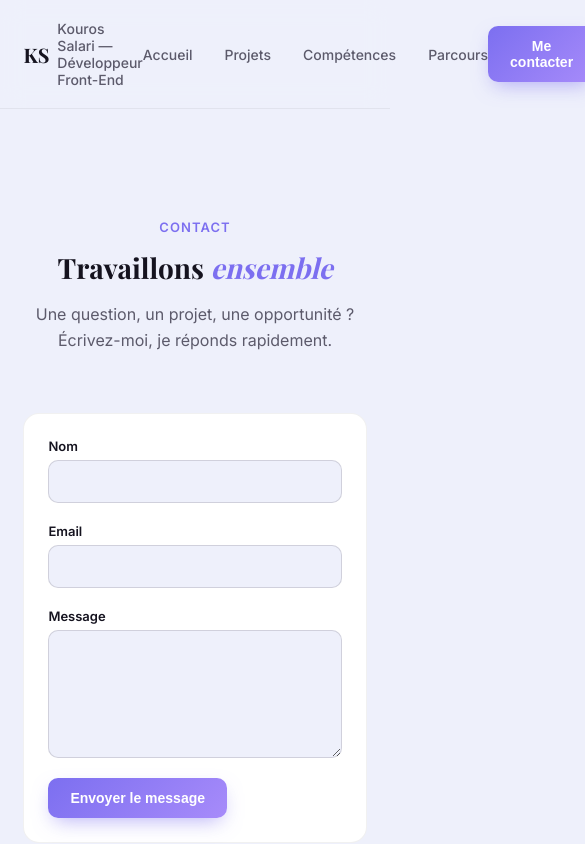
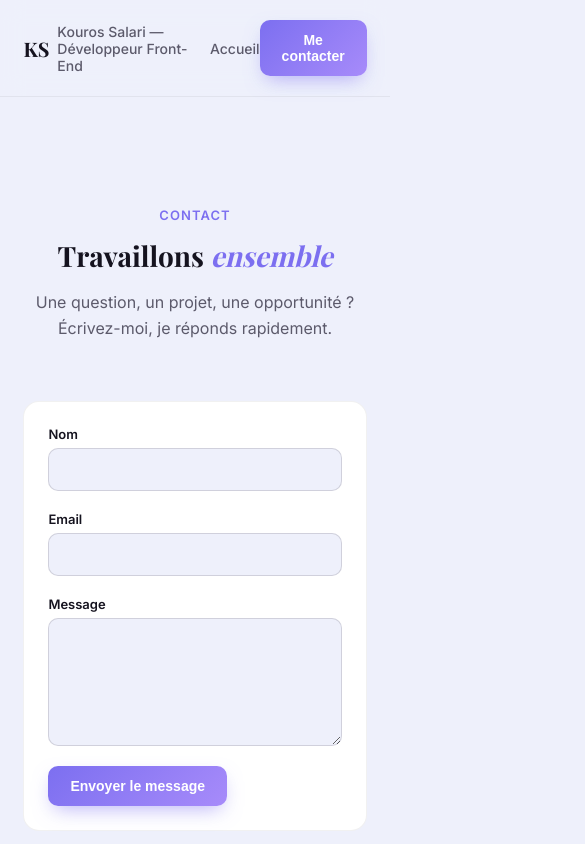
Before and after one commit to kourossalari/Mon-site, a Next.js app in the folder Front-end/kouros-portfolio/: page /contact in a window 390 px wide. Shown: the top 844 px of the page, 585 px wide, since content can reach past the window. Built offline with nearby package versions, Linux system fonts and the light colour scheme; a web font is replaced by a local one.

Commit message:
feat: managemnt media

```diff
--- a/Front-end/kouros-portfolio/src/app/globals.css
+++ b/Front-end/kouros-portfolio/src/app/globals.css
@@ -97,6 +97,11 @@ nav a:hover {
 }
 nav a:hover::after {
   width: 100%;
+}
+@media (max-width: 780px) {
+  .linkMedia {
+    display: none;
+  }
 }
 
 /* ---------- BUTTONS ---------- */
--- a/Front-end/kouros-portfolio/src/components/Header.jsx
+++ b/Front-end/kouros-portfolio/src/components/Header.jsx
@@ -9,9 +9,9 @@ export default function Header() {
       </div>
       <nav>
         <Link href="/">Accueil</Link>
-        <Link href="/#projets">Projets</Link>
-        <Link href="/#competences">Compétences</Link>
-        <Link href="/#parcours">Parcours</Link>
+        <Link href="/#projets" className="linkMedia">Projets</Link>
+        <Link href="/#competences" className="linkMedia">Compétences</Link>
+        <Link href="/#parcours" className="linkMedia">Parcours</Link>
       </nav>
       <Link href="/contact">
         <MagneticButton className="btn btn-primary">Me contacter</MagneticButton>
```
